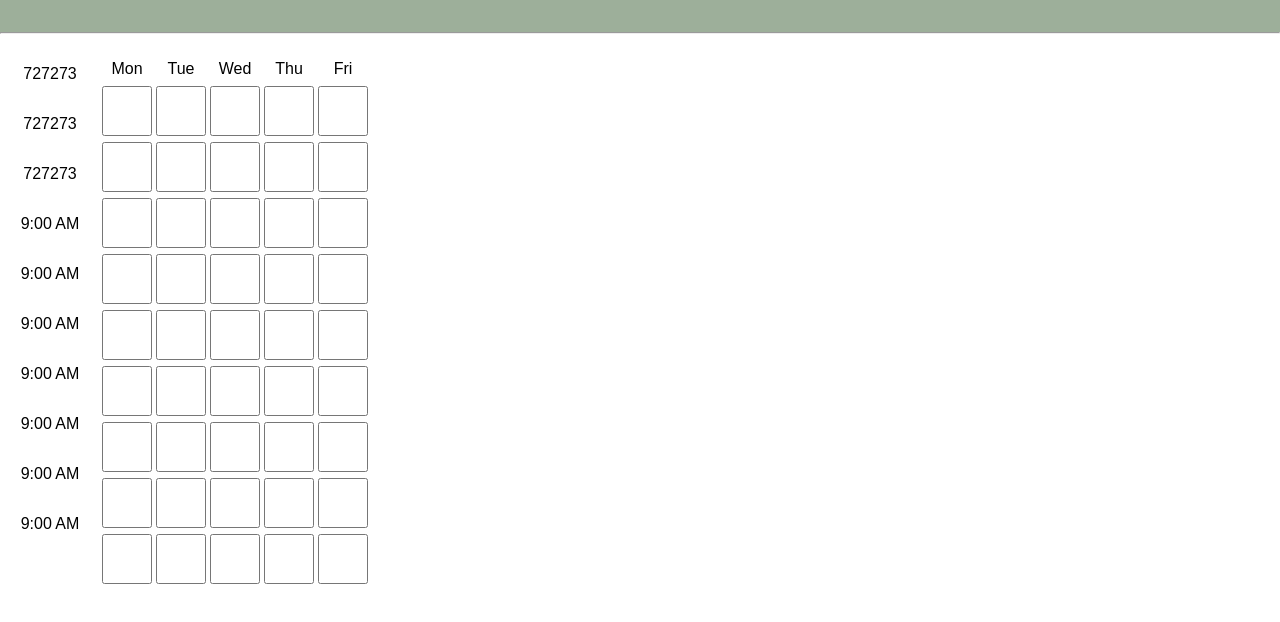
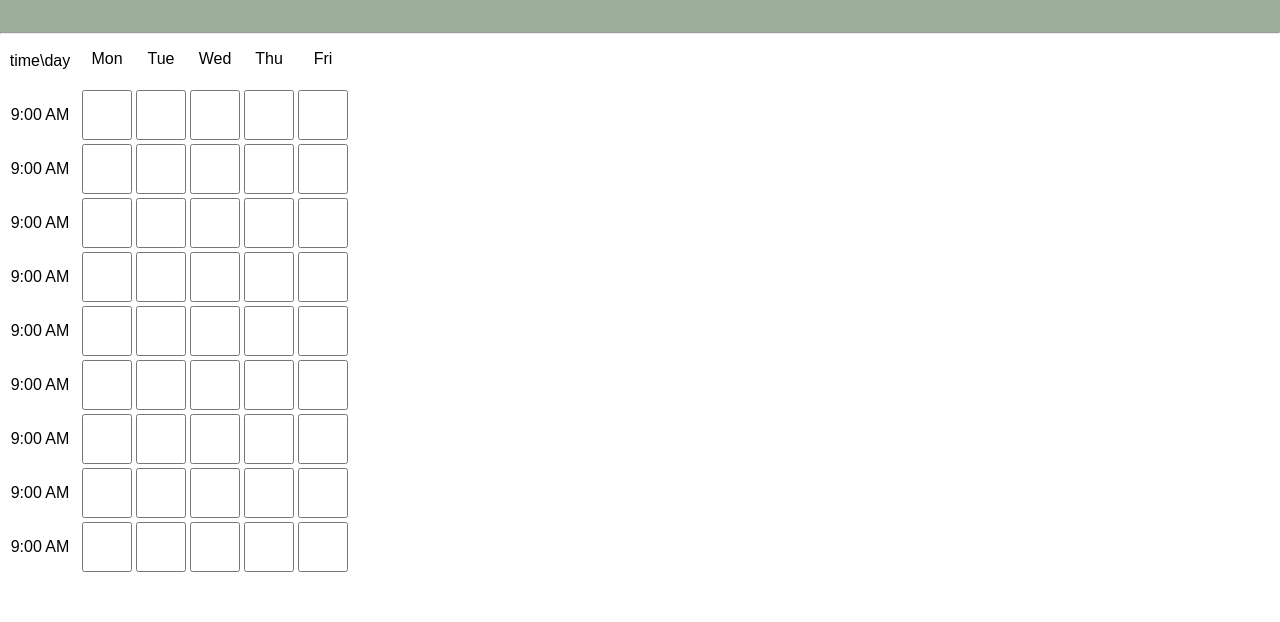
Before and after one commit to ark3y3/ark3y3.github.io, a plain HTML site: page mentorhome.html in a window 1280 px wide. Shown: the part 88-710 px from the top of the page. Drawn offline with Linux system fonts and the light colour scheme.

Commit message:
fixed mentorhomepage calendar

```diff
--- a/mentorhome.html
+++ b/mentorhome.html
@@ -22,16 +22,10 @@
     <form class="calendar">
         <div class="timeframes">
 
-            <div class="coltimelabels" id="mon" name="mon">
-                <div>
-                    <p>727273</p>
-                </div>
-                <div>
-                    <p>727273</p>
-                </div>
-                <div>
-                    <p>727273</p>
-                </div>
+            <div class="coltimelabels" id="time" name="time">
+                <p>time\day</p>
+                <p>9:00 AM</p>
+                <p>9:00 AM</p>
                 <p>9:00 AM</p>
                 <p>9:00 AM</p>
                 <p>9:00 AM</p>
--- a/style.css
+++ b/style.css
@@ -129,10 +129,10 @@ input[type="password"] {
 
 .timeframes {
     display: grid;
-    width: 250px;
+    width: 350px;
     height: 400px;
-    grid-template-columns: 100px repeat(5, 1fr);
-    grid-template-rows: repeat(10, 1fr);
+    grid-template-columns: 4fr repeat(5, 1fr);
+    grid-template-rows: 1fr;
 
 }
 
@@ -143,29 +143,32 @@ input[type="password"] {
     margin: 2px;
 }
 
+.coltimeframes {
+    display: grid;
+    grid-template-columns: 1fr;
+    grid-template-rows: repeat(10, 1fr);
+}
+
+.coltimelabels {
+    display: grid;
+    grid-template-columns: 1fr;
+    grid-template-rows: repeat(10, 1fr);
+}
+
 .timeframes .coltimeframes p {
     text-align: center;
     position: relative;
-    top: 10px;
 }
 
 .coltimelabels p {
-    text-align: center;
-    position: relative;
+    place-self: center;
     top: 15px;
-    margin-bottom: 32px;
 }
 
 /* END MENTOR HOME */
 
 /* MENTEE HOME */
 
-.filters {
-    outline: 2px solid black;
-    left: 0;
-    white-space: nowrap;
-    width: auto;
-}
 
 
 /* END MENTEE HOME */
```
Also changed, not shown: grid.css (+9 -1 lines).
